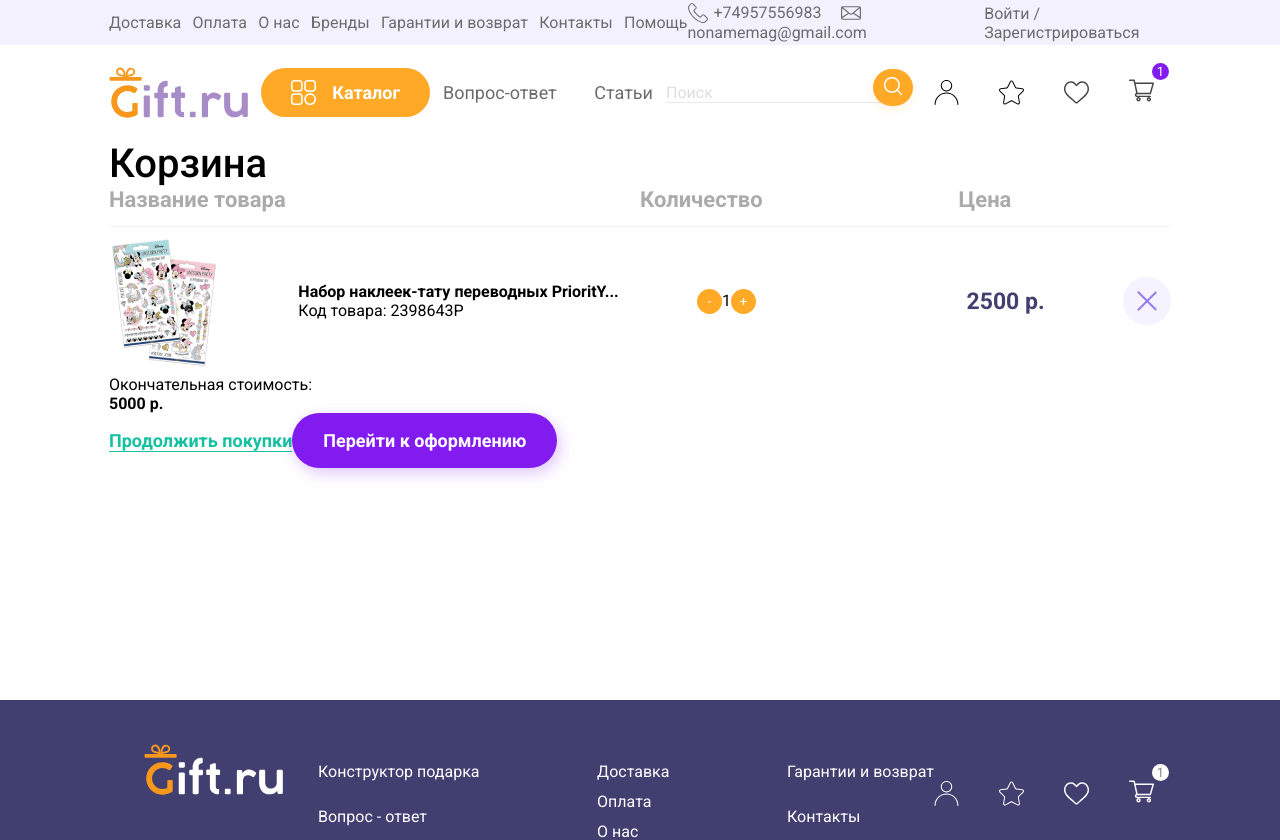
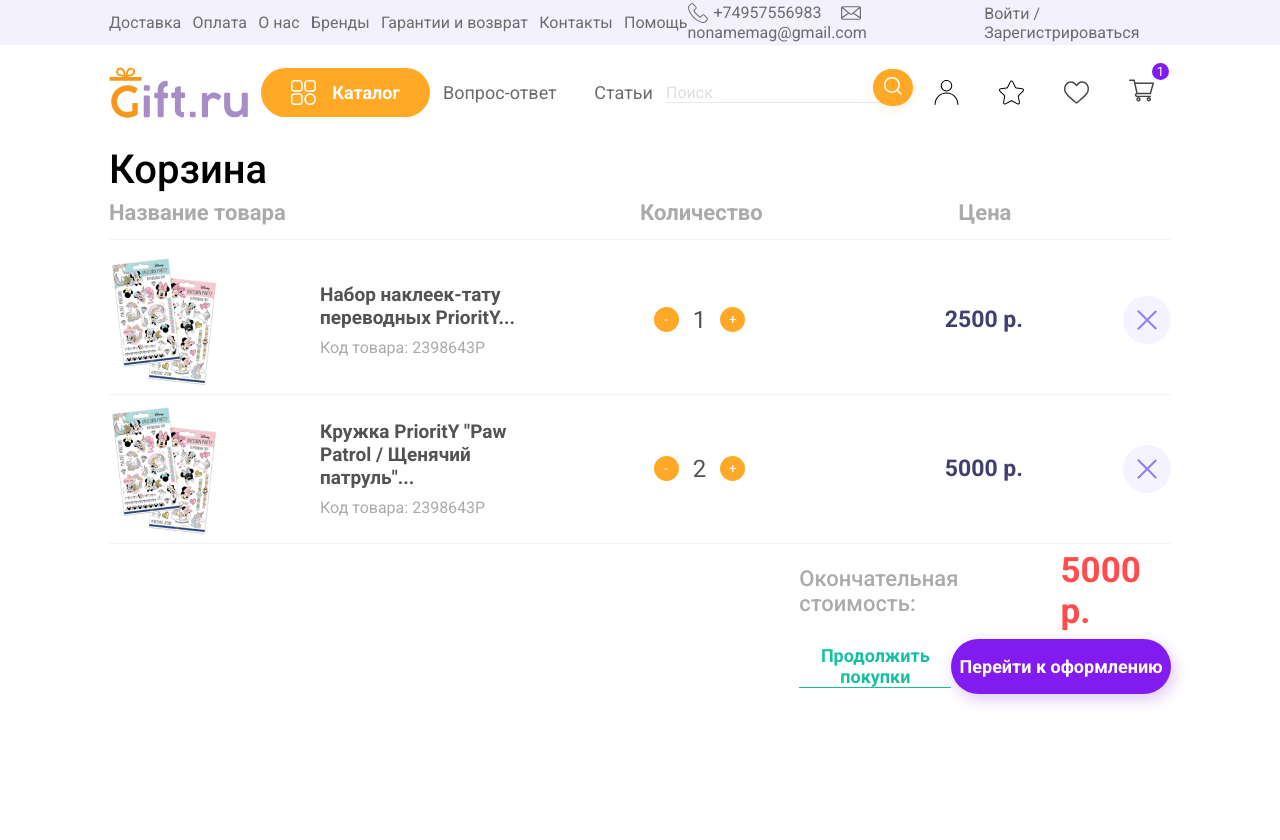
Before and after one commit to XamzatJR/vue-shop, a Vue app: page / in a window 1280 px wide. Shown: the top 840 px of the page. Built offline with nearby package versions, Linux system fonts and the light colour scheme.

Commit message:
Cart's layout is fine

```diff
--- a/src/views/Cart.vue
+++ b/src/views/Cart.vue
@@ -16,18 +16,34 @@
         </div>
         <div class="cart-list__item-count">
           <button class="cart-list__item-count-minus">-</button>
-          <span>1</span>
+          <span class="cart-list__item-count-counter">1</span>
           <button class="cart-list__item-count-plus">+</button>
         </div>
         <strong class="cart-list__item-price">2500 р.</strong>
         <button class="cart-list__item-remove"></button>
       </div>
+      <div class="cart-list__item">
+        <img class="cart-list__item__img" src="../assets/img/cart-img.png" alt="" />
+        <div class="cart-list__item-info">
+          <h4 class="cart-list__item-info__name">
+            Кружка PrioritY "Paw Patrol / Щенячий патруль"...
+          </h4>
+          <div class="cart-list__item-info__code">Код товара: 2398643Р</div>
+        </div>
+        <div class="cart-list__item-count">
+          <button class="cart-list__item-count-minus">-</button>
+          <span class="cart-list__item-count-counter">2</span>
+          <button class="cart-list__item-count-plus">+</button>
+        </div>
+        <strong class="cart-list__item-price">5000 р.</strong>
+        <button class="cart-list__item-remove"></button>
+      </div>
     </ul>
     <div class="cart-total">
-      <div>Окончательная стоимость:</div>
-      <strong>5000 р.</strong>
+      <div class="cart-total__title">Окончательная стоимость:</div>
+      <strong class="cart-total__price">5000 р.</strong>
     </div>
-    <div>
+    <div class="cart-next">
       <Btn class="btn-view__green">Продолжить покупки</Btn>
       <Btn class="btn__purple">Перейти к оформлению</Btn>
     </div>
@@ -49,6 +65,8 @@
   padding: 0 109px;
   display: flex;
   flex-direction: column;
+  justify-content: space-evenly;
+  margin-bottom: 140px;
   &__title {
     font-weight: 500;
     font-size: 40px;
@@ -79,20 +97,41 @@
       display: flex;
       justify-content: space-between;
       align-items: center;
+      border-bottom: 1px solid #f3f3f3;
       &__img {
+        max-width: 120px;
+        max-height: 150px;
       }
       &-info {
+        flex-basis: 22%;
+        &__name {
+          font-weight: 700;
+          font-size: 19px;
+          color: var(--title-text-color);
+        }
+        &__code {
+          color: var(--tertiary-text-color);
+          margin-top: 9px;
+        }
       }
       &-count {
         flex-basis: 18%;
+        display: flex;
+        align-items: center;
         &-plus,
         &-minus {
+          cursor: pointer;
           width: 25px;
           height: 25px;
           color: #fff;
           background-color: var(--rating);
           border: none;
           border-radius: 50%;
+        }
+        &-counter {
+          margin: 0 14px;
+          font-size: 24px;
+          color: #535353;
         }
       }
       &-price {
@@ -129,5 +168,23 @@
       }
     }
   }
+  &-total,
+  &-next {
+    align-self: flex-end;
+    display: flex;
+    align-items: center;
+    width: 35%;
+    justify-content: space-between;
+    &__title {
+      font-weight: 500;
+      font-size: 22px;
+      color: var(--tertiary-text-color);
+    }
+    &__price {
+      font-weight: 700;
+      font-size: 35px;
+      color: var(--red-btn);
+    }
+  }
 }
 </style>
```
